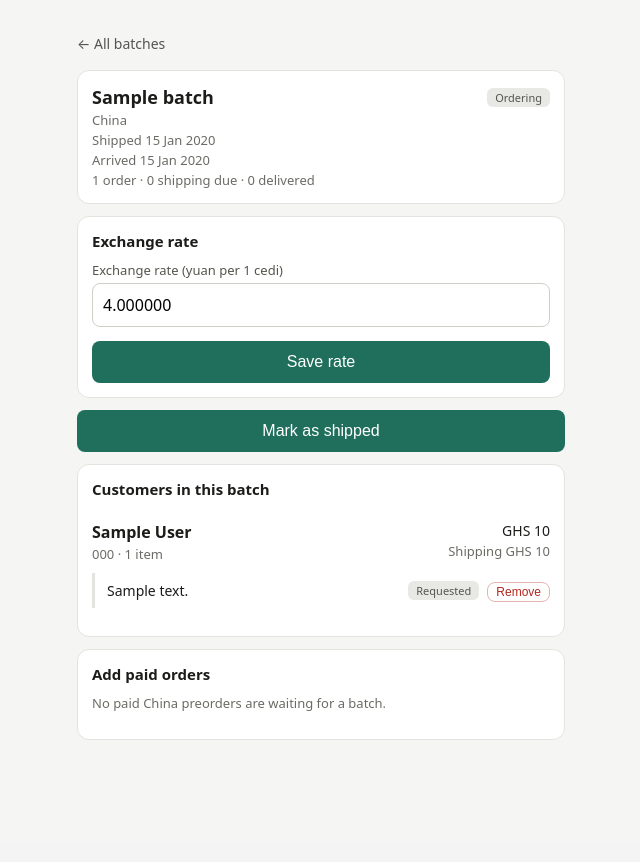
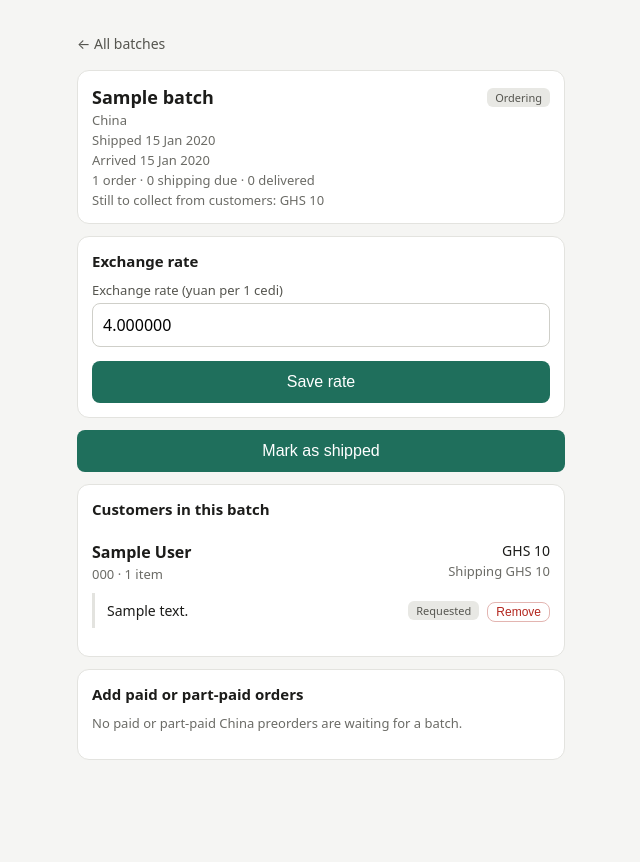
Before and after one commit to Nasarp15/import-tracker, a Django app: page /batches/1/ in a window 1280 px wide. Shown: the part 49-911 px from the top of the page, without its empty margins (319-959 px from the left). Before the commit the page ends 789 px from the top, so only its background shows below. Run offline with Django 5.2, Linux system fonts and the light colour scheme; a user stored in the database is signed in; tables that the repository leaves empty hold one stand-in row (values such as "Sample post").

Commit message:
Allow part-paid orders in batches

```diff
--- a/orders/models.py
+++ b/orders/models.py
@@ -149,7 +149,13 @@ class Batch(models.Model):
             self.save(update_fields=["status", "shipped_on"])
             return (
                 self.orders.active()
-                .filter(stage__in=[Order.Stage.PAID, Order.Stage.PURCHASED])
+                .filter(
+                    stage__in=[
+                        Order.Stage.QUOTED,  # part paid
+                        Order.Stage.PAID,
+                        Order.Stage.PURCHASED,
+                    ]
+                )
                 .update(stage=Order.Stage.IN_TRANSIT)
             )
 
@@ -166,6 +172,7 @@ class Batch(models.Model):
                 self.orders.active()
                 .filter(
                     stage__in=[
+                        Order.Stage.QUOTED,  # part paid
                         Order.Stage.PAID,
                         Order.Stage.PURCHASED,
                         Order.Stage.IN_TRANSIT,
@@ -374,6 +381,13 @@ class Order(models.Model):
             return None
         return self.shipping_fee - self.paid_total(Payment.Kind.SHIPPING)
 
+    @property
+    def item_balance(self):
+        """What the customer still owes for the item itself."""
+        if not self.quoted_price:
+            return Decimal("0")
+        return max(self.quoted_price - self.paid_total(Payment.Kind.ITEM), Decimal("0"))
+
     def refresh_stage_from_payments(self):
         """Advance the stage when the matching payment is complete."""
         if self.is_cancelled:
@@ -389,6 +403,7 @@ class Order(models.Model):
             self.stage == self.Stage.ARRIVED
             and self.shipping_fee is not None
             and self.paid_total(Payment.Kind.SHIPPING) >= self.shipping_fee
+            and self.item_balance <= 0
         ):
             new_stage = self.Stage.SHIPPING_PAID
         if new_stage:
--- a/orders/templates/orders/batch_detail.html
+++ b/orders/templates/orders/batch_detail.html
@@ -45,6 +45,7 @@
   {% if batch.shipped_on %}<div class="muted">Shipped {{ batch.shipped_on|date:"j M Y" }}</div>{% endif %}
   {% if batch.arrived_on %}<div class="muted">Arrived {{ batch.arrived_on|date:"j M Y" }}</div>{% endif %}
   <div class="muted">{{ total }} order{{ total|pluralize }} · {{ shipping_due }} shipping due · {{ delivered }} delivered</div>
+  {% if to_collect %}<div class="muted">Still to collect from customers: GHS {{ to_collect|floatformat:"-2" }}</div>{% endif %}
   {% if batch.status == "arrived" %}<p><a href="{% url 'batch_split' batch.pk %}">Split the shipping bill &rarr;</a></p>{% endif %}
 </div>
 
@@ -107,7 +108,7 @@
           <a href="{% url 'order_detail' order.pk %}">
             {{ order.item_notes|truncatechars:40|default:"No notes" }}
           </a>
-          <span class="badge s-{{ order.stage }}">{{ order.get_stage_display }}</span>
+          <span class="badge s-{{ order.stage }}">{% if order.stage == "quoted" %}Part paid{% else %}{{ order.get_stage_display }}{% endif %}</span>
           {% if is_open %}
             <form method="post">
               {% csrf_token %}
@@ -126,7 +127,7 @@
 
 {% if is_open %}
   <div class="card">
-    <h2>Add paid orders</h2>
+    <h2>Add paid or part-paid orders</h2>
     {% if assignable %}
       <form method="post">
         {% csrf_token %}
@@ -134,13 +135,13 @@
         {% for order in assignable %}
           <label class="check">
             <input type="checkbox" name="order_ids" value="{{ order.pk }}">
-            <span><strong>{{ order.customer.name|default:order.customer.phone }}</strong><br><span class="muted">{{ order.item_notes|truncatechars:40|default:"No notes" }} · {{ order.get_stage_display }}</span></span>
+            <span><strong>{{ order.customer.name|default:order.customer.phone }}</strong><br><span class="muted">{{ order.item_notes|truncatechars:40|default:"No notes" }} · {% if order.stage == "quoted" %}Part paid{% else %}{{ order.get_stage_display }}{% endif %}</span></span>
           </label>
         {% endfor %}
         <div class="gap"><button type="submit">Add selected</button></div>
       </form>
     {% else %}
-      <p class="muted">No paid {{ batch.get_source_display }} preorders are waiting for a batch.</p>
+      <p class="muted">No paid or part-paid {{ batch.get_source_display }} preorders are waiting for a batch.</p>
     {% endif %}
   </div>
 {% endif %}
--- a/orders/tracking.py
+++ b/orders/tracking.py
@@ -48,3 +48,10 @@ def too_many_attempts(ip, phone):
 
 def record_attempt(ip, phone):
     LookupAttempt.objects.create(ip=ip, phone=phone[:20])
+
+
+def customer_status(order):
+    """The wording a customer sees for one of their items."""
+    if order.stage == Order.Stage.QUOTED and order.paid_total("item") > 0:
+        return "Part payment received"
+    return CUSTOMER_STATUS[order.stage]
--- a/orders/views.py
+++ b/orders/views.py
@@ -26,8 +26,8 @@ from .profit import batch_profit
 from .shipping import split_bill, target_total
 from .tracking import (
     BATCH_STATUS,
-    CUSTOMER_STATUS,
     client_ip,
+    customer_status,
     record_attempt,
     too_many_attempts,
 )
@@ -251,14 +251,15 @@ def batch_is_open(batch):
 
 
 def assignable_orders(batch):
-    """Paid preorders from the same source that are not in any batch yet."""
+    """Paid or part-paid preorders from the same source that are not in any batch yet."""
     return (
         Order.objects.active()
+        .filter(batch__isnull=True, source_type=ASSIGNABLE_SOURCE[batch.source])
         .filter(
-            batch__isnull=True,
-            source_type=ASSIGNABLE_SOURCE[batch.source],
-            stage__in=[Order.Stage.PAID, Order.Stage.PURCHASED],
+            Q(stage__in=[Order.Stage.PAID, Order.Stage.PURCHASED])
+            | Q(stage=Order.Stage.QUOTED, payments__kind=Payment.Kind.ITEM)
         )
+        .distinct()
         .select_related("customer")
     )
 
@@ -325,7 +326,11 @@ def batch_detail(request, pk):
             if batch.status == Batch.Status.SHIPPED:
                 Order.objects.filter(
                     pk__in=ids,
-                    stage__in=[Order.Stage.PAID, Order.Stage.PURCHASED],
+                    stage__in=[
+                        Order.Stage.QUOTED,  # part paid
+                        Order.Stage.PAID,
+                        Order.Stage.PURCHASED,
+                    ],
                 ).update(stage=Order.Stage.IN_TRANSIT)
             messages.success(request, f"{len(ids)} orders added.")
 
@@ -349,10 +354,15 @@ def batch_detail(request, pk):
 
     orders = batch.orders.active().select_related("customer", "batch").prefetch_related("payments")
     order_list = list(orders)
+    groups = customer_groups(order_list)
+    to_collect = sum(
+        (g["item_balance"] + g["shipping_balance"] for g in groups), Decimal("0")
+    )
     context = {
         "batch": batch,
         "orders": orders,
-        "groups": customer_groups(order_list),
+        "groups": groups,
+        "to_collect": to_collect,
         "profit": (
             batch_profit(batch, order_list)
             if batch.status != Batch.Status.ORDERING
@@ -617,7 +627,7 @@ def track_batch(request, pk):
                 {
                     "notes": " ".join(o.item_notes.split()) or "Your item",
                     "quantity": o.quantity,
-                    "status": CUSTOMER_STATUS[o.stage],
+                    "status": customer_status(o),
                 }
                 for o in orders
             ]
```
